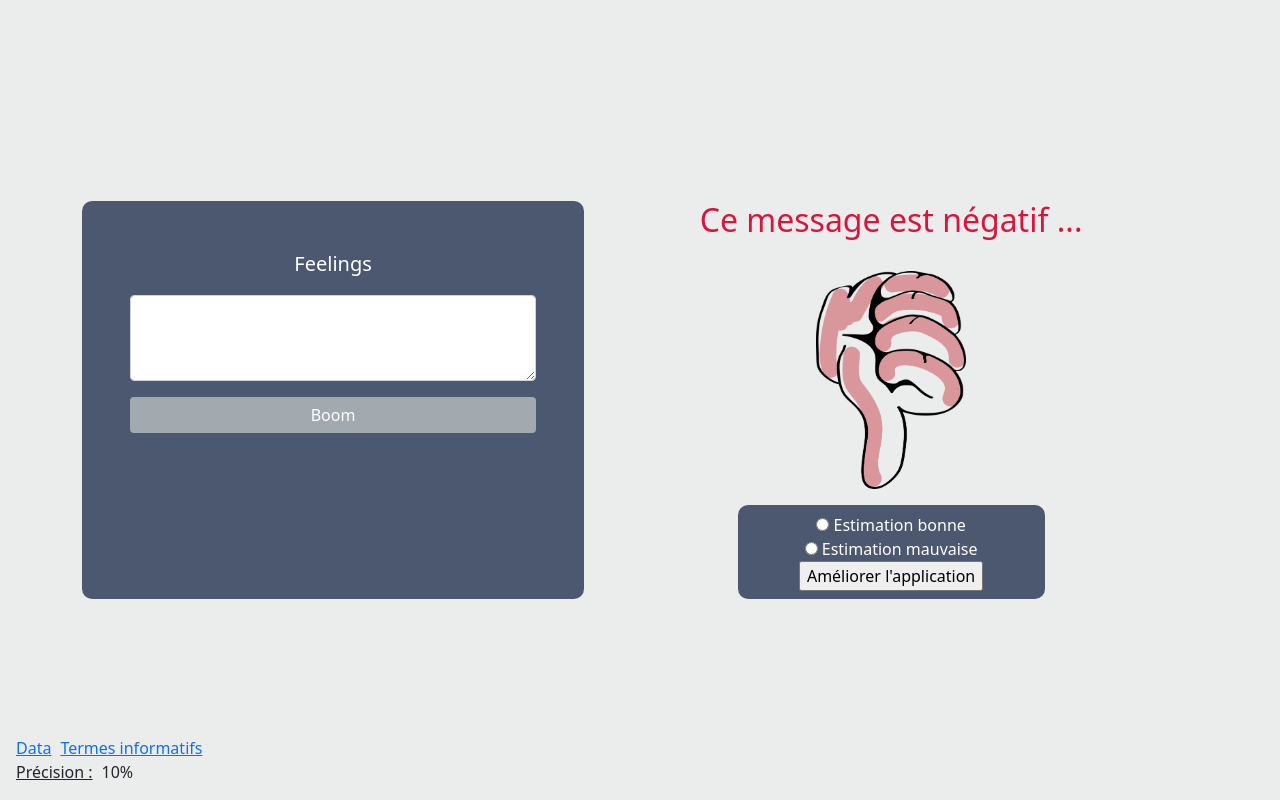
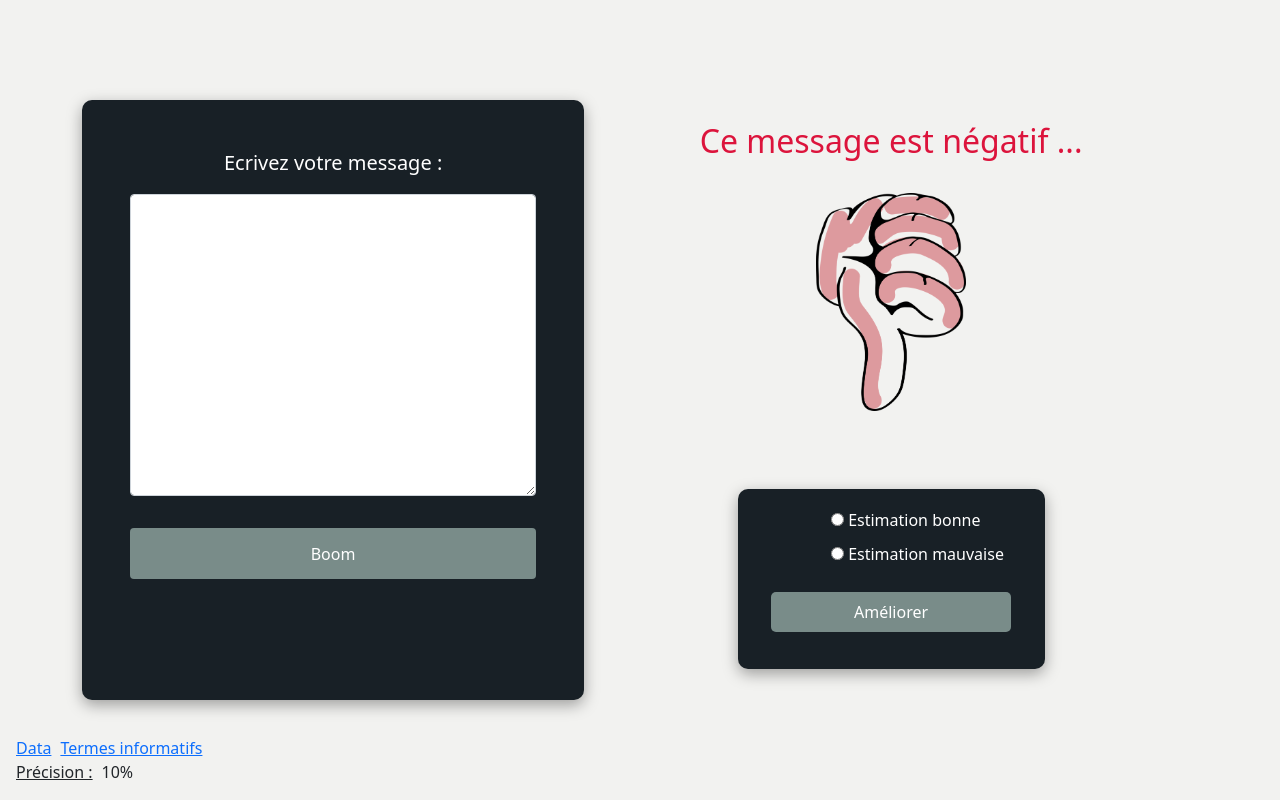
Before and after one commit to RomainBrocheton/BigData-Feelings, a Flask app: template templates/home.html in a window 1280 px wide. Run offline with Flask 2, Linux system fonts and the light colour scheme; the template is opened without the code that fills it: most values are stand-ins (such as "Sample title", 1, 10 or a date in 2020).

Commit message:
rendu presque final

```diff
--- a/static/css/style.css
+++ b/static/css/style.css
@@ -1,5 +1,5 @@
 body{
-    background-color: #EBEDEC;
+    background-color: #F2F2F0;
     display: flex;
     flex-direction: column;
     justify-content: center;
@@ -12,25 +12,30 @@ body{
 .container{
     width: 100%;
     display: flex;
+    height: 75%;
 }
 form {
    padding: 3rem;
-   background-color: #4c5870;
+   background-color: #182026;
    color: white;
    border-radius: 10px;
    width: 45%;
+   box-shadow: rgba(0, 0, 0, 0.35) 0px 5px 15px;
 }
 
 textarea{
-    width: 100%;
+    width: 90%;
+    height: 60%;
+    margin-bottom: 1rem;
 }
 
 .btn{
     margin-top: 1rem;
-    background: #a2a9af !important;
+    background: #798C89 !important;
     width: 100%;
     border: none !important;
     box-shadow: none !important;
+    height: 10%;
 }
 .btn:hover{
     background: linear-gradient(#a2a9af, #bbbbbb) !important;
@@ -38,7 +43,8 @@ textarea{
 
 div.result{
     width: 55%;
-    height: auto;
+    height: 100%;
+    margin-top: 2%;
 }
 
 img{
@@ -61,6 +67,10 @@ form#reclassify{
     width: 50%;
     padding: 0.5rem 0.2rem;
     margin: auto;
+    margin-top: 10%;
+    height: 30%;
+    box-shadow: rgba(0, 0, 0, 0.35) 0px 5px 15px;
+    text-align: left;
 }
 
 footer{
@@ -72,3 +82,27 @@ footer{
 footer *{
     margin-right: 0.3rem;
 }
+
+.result input{
+    margin-bottom: 1rem;
+}
+
+.button{
+    background: #798C89 !important;
+    width: 80%;
+    border: none !important;
+    box-shadow: none !important;
+    height: 40px;
+    border-radius: 5px;
+    color: white;
+    margin-left: 10%;
+    margin-top: 1rem;
+}
+
+.align{
+    margin-left: 30%;
+}
+
+.top{
+    margin-top: 1rem;
+}
--- a/templates/home.html
+++ b/templates/home.html
@@ -3,7 +3,7 @@
 {% block content %}
 <div class="container">
     <form action="action" method="post">
-        <p class="lead">Feelings</p>
+        <p class="lead">Ecrivez votre message :</p>
         <textarea class="form-control" name="text" id="" rows="3" required></textarea>
         <input class="btn btn-primary"type="submit" value="Boom">
     </form>
@@ -22,9 +22,10 @@
             <form id="reclassify" action="update" method="post">
                 <div class="col-md-12">
                     <input type="hidden" name="text" value="{{ text }}">
-                    <input type="radio" name="result" value="1"> Estimation bonne<br/>
-                    <input type="radio" name="result" value="0"> Estimation mauvaise<br/>
-                    <input type="submit" value="Améliorer l'application">
+                    <input class="align top" type="radio" name="result" value="1"> Estimation bonne<br/>
+                    <!-- <input class="align" type="radio" name="result" value=""> Neutre<br/> -->
+                    <input class="align" type="radio" name="result" value="0"> Estimation mauvaise<br/>
+                    <input class="button" type="submit" value="Améliorer">
                 </div>
             </form>
         {% endif %}
```
Also changed, not shown: static/train.csv (+12 -0 lines).
